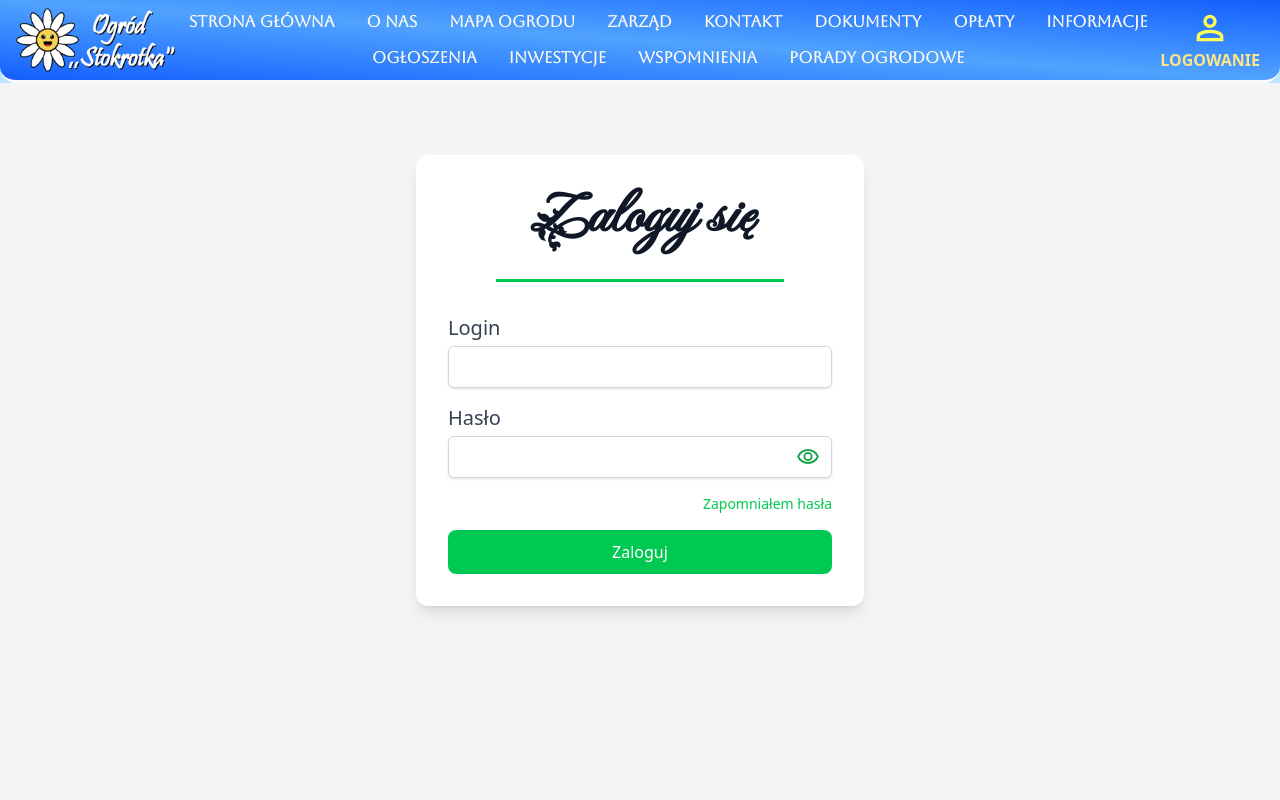
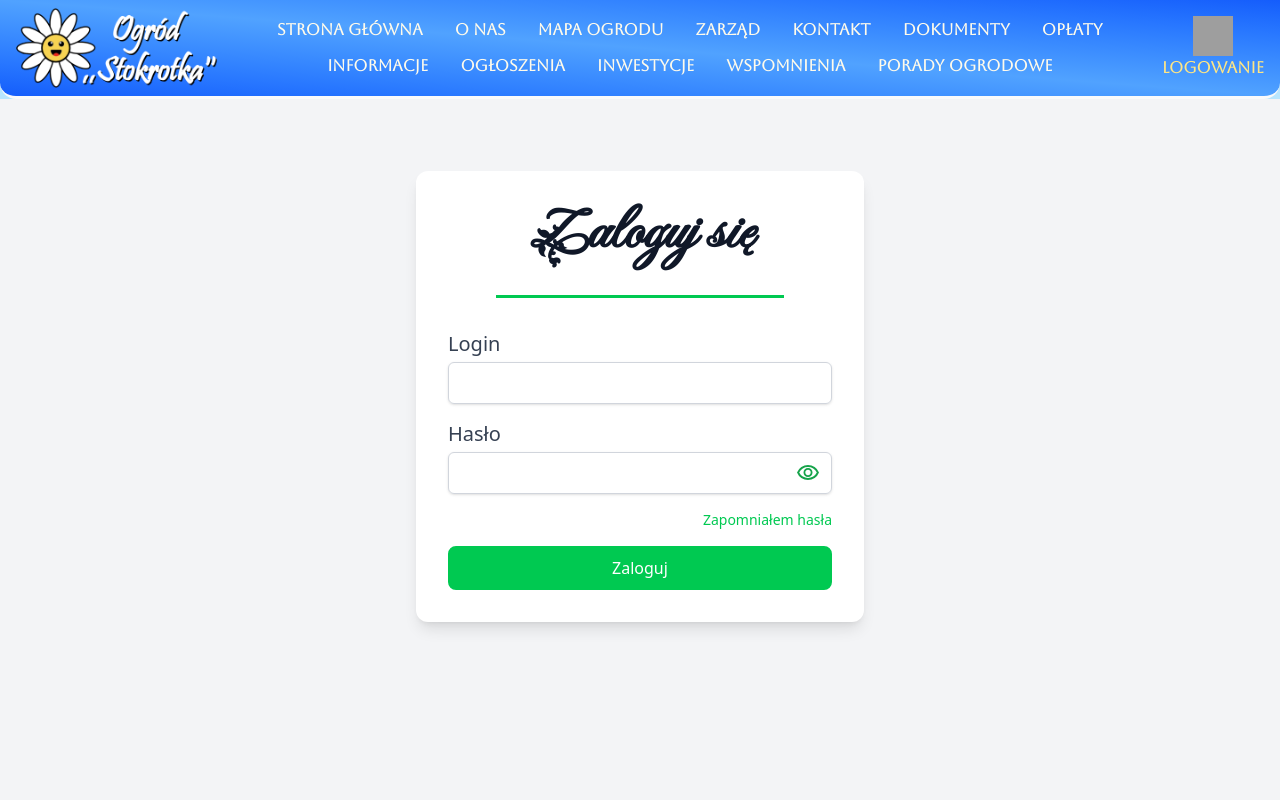
Before and after one commit to rafal-haduch/rod-stokrotka-portal, a Next.js app: page /sign-in in a window 1280 px wide. Shown: the top 800 px of the page. Built offline with nearby package versions, Linux system fonts and the light colour scheme; grey boxes are pictures that could not be loaded.

Commit message:
refactor: navbar
Slightly stylized visually and repaired.

```diff
--- a/components/Navbar.tsx
+++ b/components/Navbar.tsx
@@ -1,6 +1,10 @@
+'use client';
 import Link from 'next/link';
+import { useState } from 'react';
 
 export default function Navbar() {
+    const [open, setOpen] = useState(false);
+
     const navLink = [
         { name: 'STRONA GŁÓWNA', href: '/' },
         { name: 'O NAS', href: '/about-us' },
@@ -17,46 +21,81 @@ export default function Navbar() {
     ];
 
     return (
-        <nav className="sticky top-0 z-1  bg-gradient-to-tr from-blue-600 via-blue-400 to-blue-600 mx-auto py-2 px-4 flex items-center justify-between flex-wrap border-b-3 border-gray-50 rounded-b-2xl">
-            {/* Logo */}
-            <div className="flex-shrink-0">
+        <nav className="sticky top-0 z-50 mx-auto flex flex-wrap items-center justify-between rounded-b-2xl border-b-3 border-gray-50 bg-gradient-to-tr from-blue-600 via-blue-400 to-blue-600 px-4 py-2 [font-family:var(--font-aboreto)] font-bold">
+            {/* Logo - always visible */}
+            <div className="z-50 flex-shrink-0">
                 <Link href="/" className="cursor-pointer">
-                    <img
-                        src="/logo.png"
-                        alt="Logo ogrodu Stokrotka."
-                        className="w-40"
-                    />
+                    <img src="/logo.png" alt="Logo ogrodu Stokrotka." className="h-20 w-auto" />
                 </Link>
             </div>
 
-            {/* Nav */}
-            <div className="flex-1">
-                <menu className="flex flex-wrap justify-center gap-x-8 gap-y-3  [font-family:var(--font-aboreto)] font-bold text-amber-50">
+            {/* Desktop Menu */}
+            {/* Nav - visible only on PC */}
+            <ul className="hidden flex-wrap justify-center gap-x-8 gap-y-3 text-amber-50 xl:flex xl:flex-1">
                 {navLink.map((item) => (
-                        <li
-                            key={item.href}
-                            className="hover:underline cursor-pointer"
-                        >
+                    <li key={item.href} className="cursor-pointer hover:underline">
                         <Link href={item.href}>{item.name}</Link>
                     </li>
                 ))}
-                </menu>
-            </div>
+            </ul>
+            {/* Sign In - visible only on PC */}
+            <Link
+                href="/sign-in"
+                className="hidden cursor-pointer flex-col items-center text-amber-200 hover:underline xl:flex"
+            >
+                <img src="/login_icon.svg" alt="Ikona osoby" className="h-10 w-10" />
+                <span>LOGOWANIE</span>
+            </Link>
+
+            {/* Mobile Menu */}
+            {/* Nav - visible only on mobile */}
+            <ul
+                className={`fixed inset-0 z-40 flex h-screen w-screen origin-top flex-col items-center justify-center gap-4 rounded-b-2xl border-b-3 border-gray-50 bg-gradient-to-tr from-blue-600 via-blue-400 to-blue-600 pt-20 text-xl text-amber-50 transition-transform duration-500 ${
+                    open ? 'scale-y-100' : 'scale-y-0'
+                }`}
+            >
+                {navLink.map((item, i) => (
+                    <li key={item.href} className="hover:underline">
+                        <Link
+                            href={item.href}
+                            onClick={() => setOpen(false)}
+                            className="block w-full text-center"
+                            style={{
+                                transform: open ? 'translateX(0)' : 'translateX(-120vw)',
+                                opacity: open ? 1 : 0,
+                                transition:
+                                    'transform 420ms cubic-bezier(.2,.8,.2,1), opacity 300ms ease',
+                                transitionDelay: open ? `${i * 60}ms` : '0ms',
+                            }}
+                        >
+                            <span>{item.name}</span>
+                        </Link>
+                    </li>
+                ))}
 
                 {/* Sign In */}
-            <div className="flex-shrink-0 pr-1">
+                <li>
                     <Link
                         href="/sign-in"
-                    className="text-amber-200 font-bold hover:underline cursor-pointer flex flex-col items-center"
+                        onClick={() => setOpen(false)}
+                        className="mt-4 flex items-center text-amber-200 hover:underline"
+                        style={{
+                            opacity: open ? 1 : 0,
+                            transitionDelay: open ? '400ms' : '0ms',
+                        }}
                     >
-                    <img
-                        src="/person_icon.svg"
-                        alt="Ikona osoby"
-                        className="w-10 h-10"
-                    />
+                        <img src="/login_icon.svg" alt="Ikona osoby" className="h-10 w-10" />
                         <span>LOGOWANIE</span>
                     </Link>
-            </div>
+                </li>
+            </ul>
+
+            {/* Hamburger - visible only on mobile */}
+            <button className="z-50 flex flex-col gap-1 xl:hidden" onClick={() => setOpen(!open)}>
+                <span className="block h-1 w-8 bg-white"></span>
+                <span className="block h-1 w-8 bg-white"></span>
+                <span className="block h-1 w-8 bg-white"></span>
+            </button>
         </nav>
     );
 }
```
Lines whose indentation alone changed are shown as unchanged.
